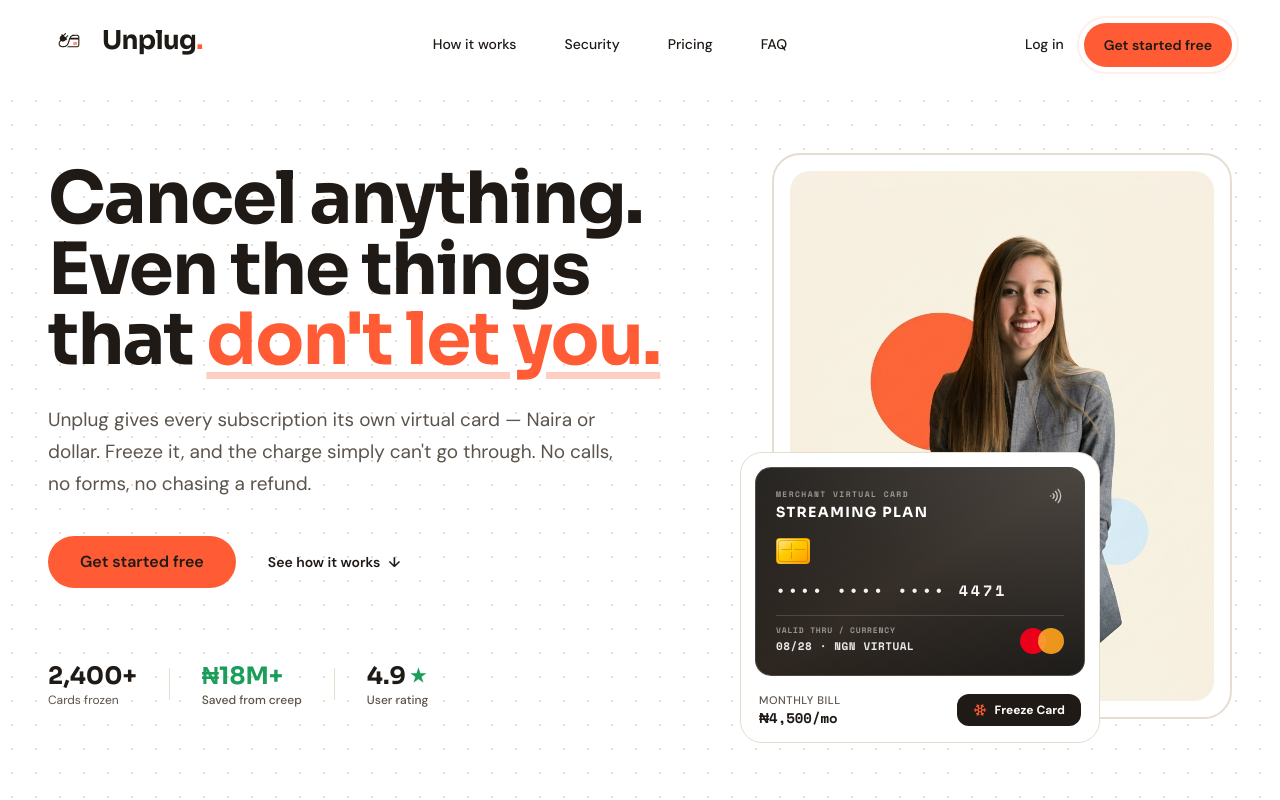
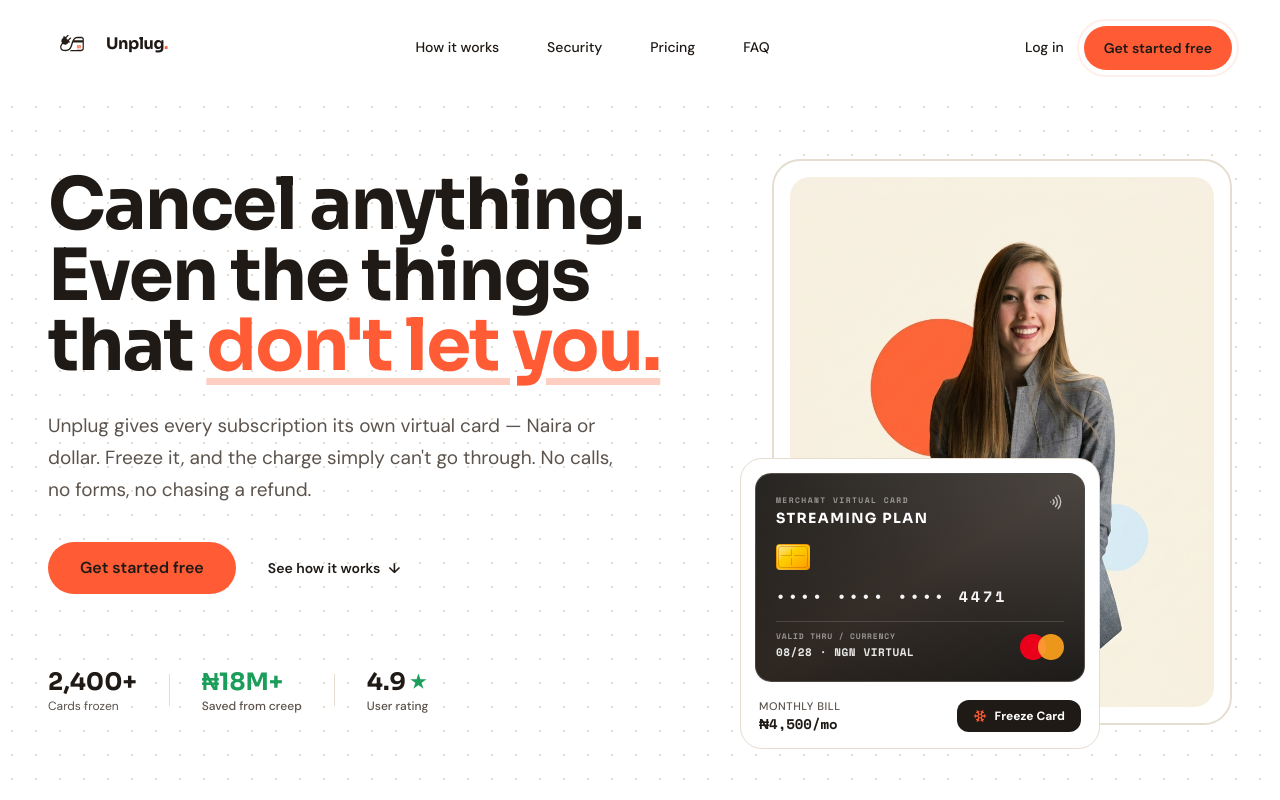
Before and after one commit to Doyen04/Unplug, a Next.js app: page / in a window 1280 px wide. Shown: the top 800 px of the page. Built offline with nearby package versions, Linux system fonts and the light colour scheme.

Commit message:
feat: add reusable UnplugLogo component with support for icon-only mode and tone variants

```diff
--- a/src/components/ui/UnplugLogo.tsx
+++ b/src/components/ui/UnplugLogo.tsx
@@ -22,19 +22,19 @@
     const isInverse = tone === 'inverse';
 
     const iconHeights = {
-        sm: 'h-7 sm:h-8',
-        md: 'h-9 sm:h-10.5',
-        lg: 'h-11 sm:h-13',
+        sm: 'h-8 sm:h-9',
+        md: 'h-11 sm:h-12',
+        lg: 'h-14 sm:h-16',
     };
 
     const textSizes = {
-        sm: 'text-lg',
-        md: 'text-2xl sm:text-[26px]',
-        lg: 'text-3xl sm:text-4xl',
+        sm: 'text-xs sm:text-sm',
+        md: 'text-sm sm:text-base',
+        lg: 'text-base sm:text-lg',
     };
 
     return (
-        <div className={cn('inline-flex items-center gap-2.5 sm:gap-3 select-none group', className)}>
+        <div className={cn('inline-flex items-center gap-2 sm:gap-2.5 select-none group', className)}>
             <div className={cn('shrink-0 transition-transform duration-300 group-hover:scale-105', iconHeights[size])}>
                 <Image
                     src="/images/unplug-logo.svg"
@@ -48,7 +48,7 @@
             {!iconOnly && (
                 <span
                     className={cn(
-                        'font-display font-extrabold tracking-tight transition-colors',
+                        'font-display font-bold tracking-tight transition-colors',
                         textSizes[size],
                         isInverse ? 'text-white' : 'text-ink',
                     )}
```
